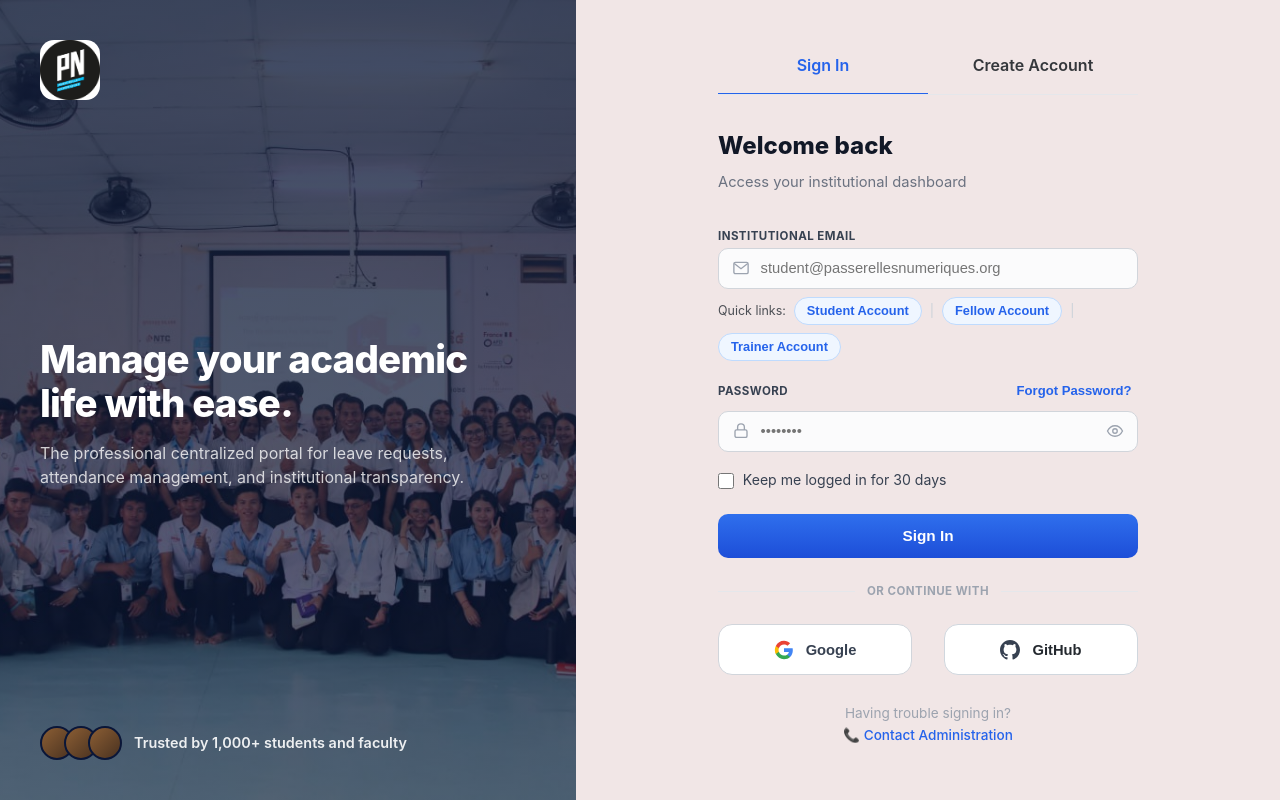
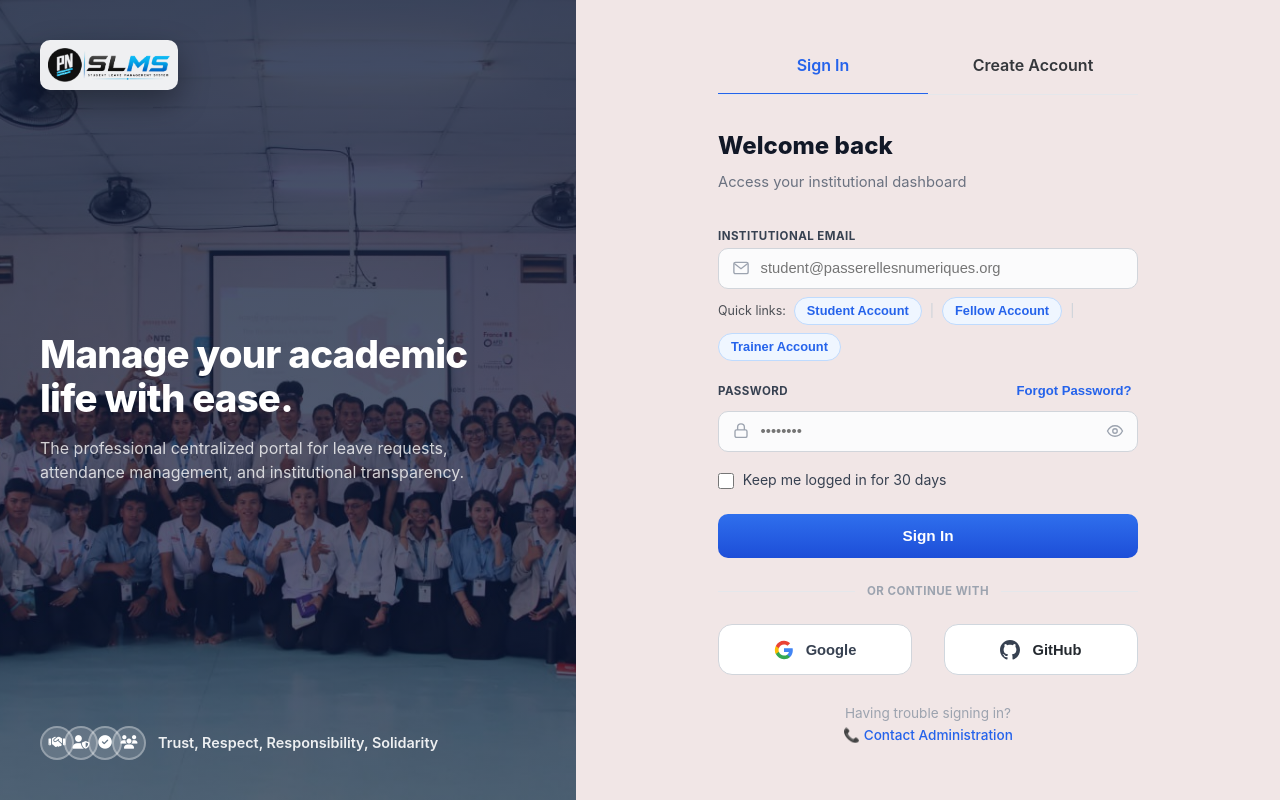
Before and after one commit to G10-SLMS/G10-SLMS-FRONT, a Vue app: page /login in a window 1280 px wide. Built offline with nearby package versions, Linux system fonts and the light colour scheme; no server answers.

Commit message:
changed logo and text

```diff
--- a/index.html
+++ b/index.html
@@ -4,6 +4,7 @@
     <meta charset="UTF-8" />
     <link rel="icon" type="image/svg+xml" href="/favicon.svg" />
     <meta name="viewport" content="width=device-width, initial-scale=1.0" />
+    <link rel="stylesheet" href="https://cdnjs.cloudflare.com/ajax/libs/font-awesome/6.5.1/css/all.min.css" integrity="sha512-DTOQO9RWCH3ppGqcWaEA1BIZOC6xxalwEsw9c2QQeAIftl+Vegovlnee1c9QX4TctnWMn13TZye+giMm8e2LwA==" crossorigin="anonymous" referrerpolicy="no-referrer" />
     <title>g10-slms-front</title>
   </head>
   <body>
--- a/src/assets/styles/main.css
+++ b/src/assets/styles/main.css
@@ -60,13 +60,25 @@ body {
 }
 
 .auth-brand-logo {
-  width: 60px;
-  height: 60px;
-  border-radius: 14px;
+  width: auto;
+  height: 50px;
+  border-radius: 10px;
   object-fit: contain;
-  background: #ffffff;
-  display: block;
+  display: inline-block;
+
+  /* Make logo clearly readable on top images/backgrounds */
+  background: rgba(255, 255, 255, 0.92);
+  padding: 8px;
+  box-shadow: 0 12px 30px rgba(0, 0, 0, 0.35);
+
+  /* Overlay blur (supported browsers) */
+  backdrop-filter: blur(10px);
+  -webkit-backdrop-filter: blur(10px);
+
+  /* Avoid any unwanted blending artifacts */
+  mix-blend-mode: normal;
 }
+
 
 .auth-brand-name {
   font-size: 1.15rem;
@@ -109,9 +121,18 @@ body {
   width: 34px;
   height: 34px;
   border-radius: 50%;
-  border: 2px solid #0a1638;
-  background: linear-gradient(135deg, #8b5e34, #4a3220);
+  border: 2px solid rgba(255, 255, 255, 0.3);
+  background: rgba(255, 255, 255, 0.15);
+  display: flex;
+  align-items: center;
+  justify-content: center;
   margin-left: -10px;
+}
+
+.auth-trust-avatars span i {
+  font-size: 0.85rem;
+  color: #ffffff;
+  line-height: 1;
 }
 
 .auth-trust-avatars span:first-child {
@@ -518,6 +539,4 @@ body {
   .auth-panel-right {
     flex: 1 1 100%;
   }
-
-  overflow-x: hidden;
 }
--- a/src/views/LoginView.vue
+++ b/src/views/LoginView.vue
@@ -15,11 +15,11 @@
         </p>
       </div>
 
-      <div class="auth-trust">
+       <div class="auth-trust">
         <div class="auth-trust-avatars">
-          <span></span><span></span><span></span>
+          <span><i class="fa-solid fa-handshake"></i></span><span><i class="fa-solid fa-user-shield"></i></span><span><i class="fa-solid fa-circle-check"></i></span><span><i class="fa-solid fa-users"></i></span>
         </div>
-        <p>Trusted by 1,000+ students and faculty</p>
+        <p>Trust, Respect, Responsibility, Solidarity</p>
       </div>
     </aside>
 
```
Also changed, not shown: src/assets/image/logo.png.
